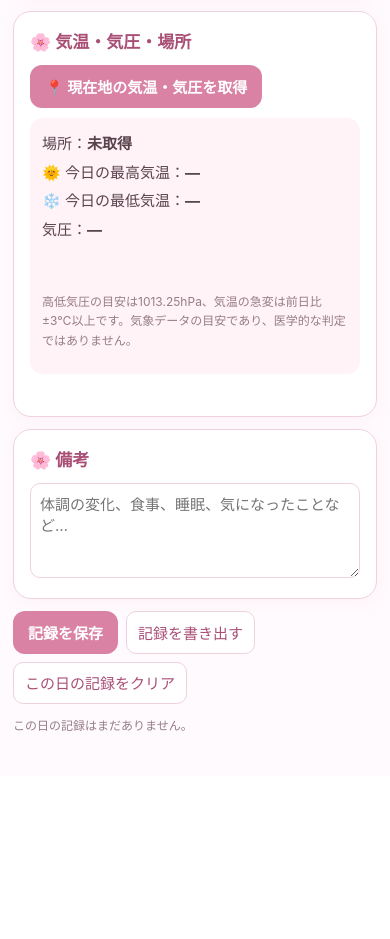
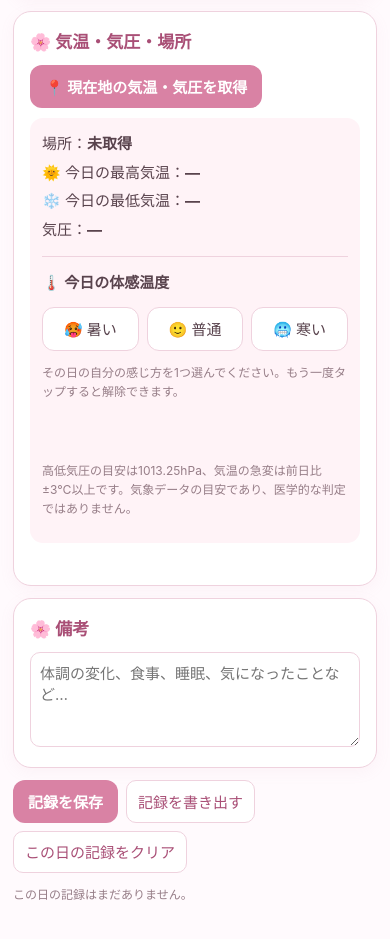
Before and after one commit to shiori1112/health-note, a plain HTML site: page index.html in a window 390 px wide. Shown: the part 1854-2793 px from the top of the page. Before the commit the page ends 2630 px from the top, so only its background shows below. Drawn offline with Linux system fonts and the light colour scheme.

Commit message:
Add files via upload

```diff
--- a/index.html
+++ b/index.html
@@ -25,6 +25,12 @@ button.secondary,.mini{border:1px solid var(--line);background:#fff;color:var(--
 .pill{display:inline-block;background:#fbe6ee;color:var(--deep);border-radius:20px;padding:3px 8px;font-size:11px;margin:2px}canvas{width:100%;height:300px;display:block}table{width:100%;border-collapse:collapse;font-size:12px}th,td{border-bottom:1px solid var(--line);padding:8px 5px;text-align:left}th{color:var(--deep)}.actions button{min-height:42px}
 .analysis-toggle{width:100%;display:flex;justify-content:space-between;align-items:center;text-align:left;border:0;background:transparent;color:var(--deep);font:inherit;font-weight:700;padding:3px 0;cursor:pointer}.analysis-content[hidden]{display:none}.analysis-card h2{margin:0}
 @media(min-width:520px){.day{min-height:65px;padding:7px}.grid2{grid-template-columns:repeat(4,1fr)}}
+
+.feeling-wrap{margin-top:12px;padding-top:12px;border-top:1px solid var(--line)}
+.feeling-title{font-weight:700;margin-bottom:9px}
+.feeling-buttons{display:flex;gap:8px;flex-wrap:wrap}
+.feeling-btn{flex:1;min-width:86px;min-height:44px;border:1px solid var(--line);border-radius:12px;background:#fff;color:var(--ink);font-size:15px;padding:9px 8px}
+.feeling-btn.selected{background:var(--pale);border:2px solid var(--deep);font-weight:700}
 </style>
 </head>
 <body>
@@ -52,7 +58,7 @@ button.secondary,.mini{border:1px solid var(--line);background:#fff;color:var(--
 <div class="card"><h2>🌸 薬</h2>
 <div class="row"><label class="check"><input type="checkbox" id="morningMeds">朝の薬</label></div><div class="row"><label class="check"><input type="checkbox" id="nightMeds">夜の薬</label></div><div class="row"><label class="check"><input type="checkbox" id="herb1">漢方（1回目）</label></div><div class="row"><label class="check"><input type="checkbox" id="herb2">漢方（2回目）</label></div><div class="row"><label class="check"><input type="checkbox" id="lesiton1">Lesiton（1回目）</label></div><div class="row"><label class="check"><input type="checkbox" id="lesiton2">Lesiton（2回目）</label></div><div class="row"><label class="check"><input type="checkbox" id="celecolen">Celecolen</label></div><div class="row"><label class="check"><input type="checkbox" id="fluzine">Fluzine</label></div></div>
 <div class="card"><h2>🌸 気温・気圧・場所</h2><button class="primary" id="weatherBtn" type="button">📍 現在地の気温・気圧を取得</button>
-<div class="box"><div>場所：<b id="place">未取得</b></div><div>🌞 今日の最高気温：<b id="tempMax">—</b></div><div>❄️ 今日の最低気温：<b id="tempMin">—</b></div><div>気圧：<b id="pressure">—</b></div><div id="weatherMarks" class="row"></div>
+<div class="box"><div>場所：<b id="place">未取得</b></div><div>🌞 今日の最高気温：<b id="tempMax">—</b></div><div>❄️ 今日の最低気温：<b id="tempMin">—</b></div><div>気圧：<b id="pressure">—</b></div><input type="hidden" id="tempFeeling" value=""><div class="feeling-wrap"><div class="feeling-title">🌡️ 今日の体感温度</div><div class="feeling-buttons" role="group" aria-label="今日の体感温度"><button type="button" class="feeling-btn" data-feeling="hot">🥵 暑い</button><button type="button" class="feeling-btn" data-feeling="normal">🙂 普通</button><button type="button" class="feeling-btn" data-feeling="cold">🥶 寒い</button></div><p class="hint">その日の自分の感じ方を1つ選んでください。もう一度タップすると解除できます。</p></div><div id="weatherMarks" class="row"></div>
 <p class="hint">高低気圧の目安は1013.25hPa、気温の急変は前日比±3℃以上です。気象データの目安であり、医学的な判定ではありません。</p></div><div class="status" id="weatherStatus"></div></div>
 <div class="card"><h2>🌸 備考</h2><textarea id="notes" placeholder="体調の変化、食事、睡眠、気になったことなど…"></textarea></div>
 <div class="actions"><button class="primary" id="saveBtn">記録を保存</button><button class="secondary" id="exportBtn">記録を書き出す</button><button class="secondary" id="clearBtn">この日の記録をクリア</button></div><div class="status" id="saveStatus"></div>
@@ -62,6 +68,7 @@ button.secondary,.mini{border:1px solid var(--line);background:#fff;color:var(--
 <div class="card"><h2>📊 グラフ・分析</h2><div class="row">集計期間：<select id="analysisRange"><option value="7">直近7日</option><option value="30" selected>直近30日</option><option value="90">直近3か月</option><option value="all">全期間</option></select></div><p class="hint">各項目をタップすると分析内容を表示します。</p></div>
 <div class="card analysis-card"><h2><button class="analysis-toggle" type="button" aria-expanded="false">体調の発生頻度 <span>＋</span></button></h2><div class="analysis-content" hidden><p class="hint">各症状の発生頻度と、その期間の総合評価です。</p><div id="overallSummary"></div><canvas id="symptomChart" width="620" height="460"></canvas></div></div>
 <div class="card analysis-card"><h2><button class="analysis-toggle" type="button" aria-expanded="false">気温と体調 <span>＋</span></button></h2><div class="analysis-content" hidden><p class="hint">最高気温と最低気温の平均を、その日の代表気温として比較します。区分は便宜上の目安です。</p><div id="temperatureSummary"></div></div></div>
+<div class="card analysis-card"><h2><button class="analysis-toggle" type="button" aria-expanded="false">体感温度と体調 <span>＋</span></button></h2><div class="analysis-content" hidden><p class="hint">自分で記録した「暑い・普通・寒い」ごとに、総合評価・睡眠・症状の記録割合を比較します。</p><div id="feelingSummary"></div></div></div>
 <div class="card analysis-card"><h2><button class="analysis-toggle" type="button" aria-expanded="false">気圧と体調 <span>＋</span></button></h2><div class="analysis-content" hidden><p class="hint">気圧の高さ（1013.25hPaを目安）と前日からの変化（±3hPa以上を急変の目安）を比較します。</p><div id="pressureSummary"></div></div></div>
 <div class="card analysis-card"><h2><button class="analysis-toggle" type="button" aria-expanded="false">睡眠の分析 <span>＋</span></button></h2><div class="analysis-content" hidden><p class="hint">過眠・不眠・通常（どちらもチェックなし）の日を比較します。両方にチェックした日は、過眠・不眠の両方に含めます。</p><div id="sleepSummary"></div></div></div>
 <div class="card analysis-card"><h2><button class="analysis-toggle" type="button" aria-expanded="false">生理中と体調 <span>＋</span></button></h2><div class="analysis-content" hidden><p class="hint">生理中にチェックした日と、それ以外の日の症状・総合評価を比較します。</p><div id="periodSummary"></div></div></div>
@@ -71,7 +78,7 @@ button.secondary,.mini{border:1px solid var(--line);background:#fff;color:var(--
 </main>
 <script>
 const $=id=>document.getElementById(id);
-const fields=['headache','headacheLevel','nausea','stomach','diarrhea','stomachPain','healthRating','dizzy','faint','palpitations','edema','backPain','periodPain','appetiteLoss','oversleep','insomnia','unmotivated','fatigue','overactive','tinnitus','chills','bowel','bowelCount','menstruation','morningMeds','nightMeds','herb1','herb2','lesiton1','lesiton2','celecolen','fluzine','place','tempMax','tempMin','pressure','notes'];
+const fields=['headache','headacheLevel','nausea','stomach','diarrhea','stomachPain','healthRating','dizzy','faint','palpitations','edema','backPain','periodPain','appetiteLoss','oversleep','insomnia','unmotivated','fatigue','overactive','tinnitus','chills','bowel','bowelCount','menstruation','morningMeds','nightMeds','herb1','herb2','lesiton1','lesiton2','celecolen','fluzine','place','tempMax','tempMin','pressure','tempFeeling','notes'];
 const symptoms={headache:'頭痛',nausea:'吐き気',stomach:'腹痛',diarrhea:'下痢',stomachPain:'胃痛',dizzy:'めまい',faint:'脳貧血',palpitations:'動悸',edema:'むくみ',backPain:'腰痛',periodPain:'生理痛',appetiteLoss:'食欲不振',unmotivated:'無気力',fatigue:'倦怠感',overactive:'過活動',tinnitus:'耳鳴り',chills:'悪寒'};
 const medNames={lesiton1:'Lesiton（1回目）',lesiton2:'Lesiton（2回目）',celecolen:'Celecolen',fluzine:'Fluzine'};
 const today=()=>{let d=new Date();return `${d.getFullYear()}-${String(d.getMonth()+1).padStart(2,'0')}-${String(d.getDate()).padStart(2,'0')}`};
@@ -79,7 +86,9 @@ $('recordDate').value=today();let viewMonth=new Date();
 const storageKey=d=>'healthnote_'+d;
 function records(){let out={};for(let i=0;i<localStorage.length;i++){let k=localStorage.key(i);if(k.startsWith('healthnote_'))try{out[k.slice(11)]=JSON.parse(localStorage.getItem(k))}catch(e){}}return out}
 function read(){let o={};fields.forEach(id=>{let e=$(id);o[id]=e.type==='checkbox'?e.checked:(['place','tempMax','tempMin','pressure'].includes(id)?e.textContent:e.value)});return o}
-function fill(o){fields.forEach(id=>{let e=$(id),v=o?.[id];if(e.type==='checkbox')e.checked=!!v;else if(['place','tempMax','tempMin','pressure'].includes(id))e.textContent=v||(id==='place'?'未取得':'—');else e.value=v!==undefined?v:(id==='bowelCount'?'0':'')});$('bowelCount').textContent=$('bowelCount').value||'0';weatherMarks()}
+function fill(o){fields.forEach(id=>{let e=$(id),v=o?.[id];if(e.type==='checkbox')e.checked=!!v;else if(['place','tempMax','tempMin','pressure'].includes(id))e.textContent=v||(id==='place'?'未取得':'—');else if(e)e.value=v!==undefined?v:(id==='bowelCount'?'0':'')});$('bowelCount').textContent=$('bowelCount').value||'0';updateFeelingButtons();weatherMarks()}
+function updateFeelingButtons(){document.querySelectorAll('.feeling-btn').forEach(b=>{let selected=b.dataset.feeling===($('tempFeeling')?.value||'');b.classList.toggle('selected',selected);b.setAttribute('aria-pressed',selected?'true':'false')})}
+document.querySelectorAll('.feeling-btn').forEach(b=>b.addEventListener('click',()=>{let input=$('tempFeeling');input.value=input.value===b.dataset.feeling?'':b.dataset.feeling;updateFeelingButtons();save(true);$('saveStatus').textContent='体感温度を記録しました 🌸'}));
 function save(silent=false){localStorage.setItem(storageKey($('recordDate').value),JSON.stringify(read()));if(!silent)$('saveStatus').textContent='保存しました 🌸';renderAll()}
 function load(){let s=localStorage.getItem(storageKey($('recordDate').value));fill(s?JSON.parse(s):null);$('saveStatus').textContent=s?'保存済みの記録を表示しています。':'この日の記録はまだありません。'}
 $('saveBtn').onclick=()=>save();$('recordDate').onchange=load;
@@ -104,6 +113,17 @@ function renderTemperature(vals){
  for(const g of groups){const a=eligible.filter(r=>g.test(r.representativeTemp));const avg=a.length?(a.reduce((s,r)=>s+r.representativeTemp,0)/a.length).toFixed(1)+'℃':'—';const rating=['good','normal','bad'].map((k,i)=>{let n=a.filter(r=>r.healthRating===k).length;return `<td>${a.length?Math.round(n/a.length*100)+'%（'+n+'日）':'—'}</td>`}).join('');html+=`<h3>${g.name}（${a.length}日・平均${avg}）</h3><table><tr><th>体調評価</th><th>😊 良い</th><th>😐 普通</th><th>😣 悪い</th></tr><tr><td>割合</td>${rating}</tr></table><table><tr><th>症状</th><th>発生率</th></tr>${Object.entries(symptoms).map(([k,label])=>`<tr><td>${label}</td><td>${pctCount(a,k)}</td></tr>`).join('')}</table>`}
  $('temperatureSummary').innerHTML=html;
 }
+
+function renderFeeling(vals){
+ const groups=[{key:'hot',name:'🥵 暑い'},{key:'normal',name:'🙂 普通'},{key:'cold',name:'🥶 寒い'}];
+ const any=vals.some(r=>groups.some(g=>r.tempFeeling===g.key));
+ if(!any){$('feelingSummary').innerHTML='<p class="muted">体感温度の記録がまだありません。毎日の記録で「暑い・普通・寒い」を選ぶと、ここに比較が表示されます。</p>';return}
+ let html='<table><tr><th>体感</th><th>日数</th><th>体調「悪い」</th><th>過眠</th><th>不眠</th></tr>';
+ for(const g of groups){const a=vals.filter(r=>r.tempFeeling===g.key);const rate=k=>a.length?`${Math.round(a.filter(r=>!!r[k]).length/a.length*100)}%（${a.filter(r=>!!r[k]).length}日）`:'—';html+=`<tr><td>${g.name}</td><td>${a.length}</td><td>${a.length?Math.round(a.filter(r=>r.healthRating==='bad').length/a.length*100)+'%（'+a.filter(r=>r.healthRating==='bad').length+'日）':'—'}</td><td>${rate('oversleep')}</td><td>${rate('insomnia')}</td></tr>`}
+ html+='</table><h3>体感別・症状の発生率</h3><table><tr><th>症状</th>'+groups.map(g=>`<th>${g.name}</th>`).join('')+'</tr>';
+ for(const [k,label] of Object.entries(symptoms))html+=`<tr><td>${label}</td>${groups.map(g=>`<td>${pctCount(vals.filter(r=>r.tempFeeling===g.key),k)}</td>`).join('')}</tr>`;
+ $('feelingSummary').innerHTML=html+'</table><p class="hint">体感の記録がある日だけを対象にした単純比較です。関連を示すもので、気温や体感が症状を引き起こしたという意味ではありません。</p>';
+}
 function renderSleep(vals){
  const groups=[{name:'過眠',arr:vals.filter(r=>r.oversleep)},{name:'不眠',arr:vals.filter(r=>r.insomnia)},{name:'通常（チェックなし）',arr:vals.filter(r=>!r.oversleep&&!r.insomnia)}];
  const symptomKeys=Object.keys(symptoms);
@@ -111,6 +131,8 @@ function renderSleep(vals){
  for(const g of groups){let a=g.arr,bad=a.filter(r=>r.healthRating==='bad').length,temps=a.map(r=>{let x=parseFloat(r.tempMax),n=parseFloat(r.tempMin);return Number.isFinite(x)&&Number.isFinite(n)?(x+n)/2:null}).filter(x=>x!==null),press=a.map(r=>parseFloat(r.pressure)).filter(Number.isFinite);html+=`<tr><td>${g.name}</td><td>${a.length}</td><td>${a.length?Math.round(bad/a.length*100)+'%（'+bad+'日）':'—'}</td><td>${temps.length?(temps.reduce((s,x)=>s+x,0)/temps.length).toFixed(1)+'℃（'+temps.length+'日）':'—'}</td><td>${press.length?(press.reduce((s,x)=>s+x,0)/press.length).toFixed(1)+'hPa（'+press.length+'日）':'—'}</td></tr>`}
  html+='</table><h3>症状の発生率</h3><table><tr><th>症状</th>'+groups.map(g=>`<th>${g.name}</th>`).join('')+'</tr>';
  for(const k of symptomKeys)html+=`<tr><td>${symptoms[k]}</td>${groups.map(g=>`<td>${pctCount(g.arr,k)}</td>`).join('')}</tr>`;
+ html+='</table><h3>睡眠区分と総合的な体調評価</h3><table><tr><th>睡眠区分</th><th>😊 良い</th><th>😐 普通</th><th>😣 悪い</th></tr>';
+ for(const g of groups){const a=g.arr;html+=`<tr><td>${g.name}</td>${['good','normal','bad'].map(k=>`<td>${a.length?Math.round(a.filter(r=>r.healthRating===k).length/a.length*100)+'%（'+a.filter(r=>r.healthRating===k).length+'日）':'—'}</td>`).join('')}</tr>`}
  $('sleepSummary').innerHTML=html+'</table><p class="hint">これは記録上の関連を比較するもので、睡眠が体調や気温・気圧を引き起こしたという意味ではなく、医学的な診断でもありません。各項目の括弧内はデータがある日数です。</p>';
 }
 function renderAnalysis(){
@@ -120,7 +142,7 @@ function renderAnalysis(){
  let good=vals.filter(r=>r.healthRating==='good').length,normal=vals.filter(r=>r.healthRating==='normal').length,bad=vals.filter(r=>r.healthRating==='bad').length;
  $('overallSummary').innerHTML=`<div class="grid2"><div class="metric">😊 良い<b>${good}日</b></div><div class="metric">😐 普通<b>${normal}日</b></div><div class="metric">😣 悪い<b>${bad}日</b></div><div class="metric">集計対象<b>${vals.length}日</b></div></div>`;
  bars(Object.entries(symptoms).map(([k,v])=>({label:v,v:vals.filter(r=>r[k]).length})));
- renderTemperature(vals);renderSleep(vals);
+ renderTemperature(vals);renderFeeling(vals);renderSleep(vals);
  let withP=vals.filter(r=>Number.isFinite(parseFloat(r.pressure))),pressureHtml='';
  for(let [name,fn] of [['低気圧寄り',r=>parseFloat(r.pressure)<1013.25],['高気圧寄り',r=>parseFloat(r.pressure)>=1013.25]]){let a=withP.filter(fn);pressureHtml+=`<h3>${name}（${a.length}日）</h3><table><tr><th>症状</th><th>発生率</th></tr>${Object.keys(symptoms).map(k=>`<tr><td>${symptoms[k]}</td><td>${pctCount(a,k)}</td></tr>`).join('')}</table>`}
  let byDate=Object.fromEntries(vals.map(r=>[r._date,r]));
```
